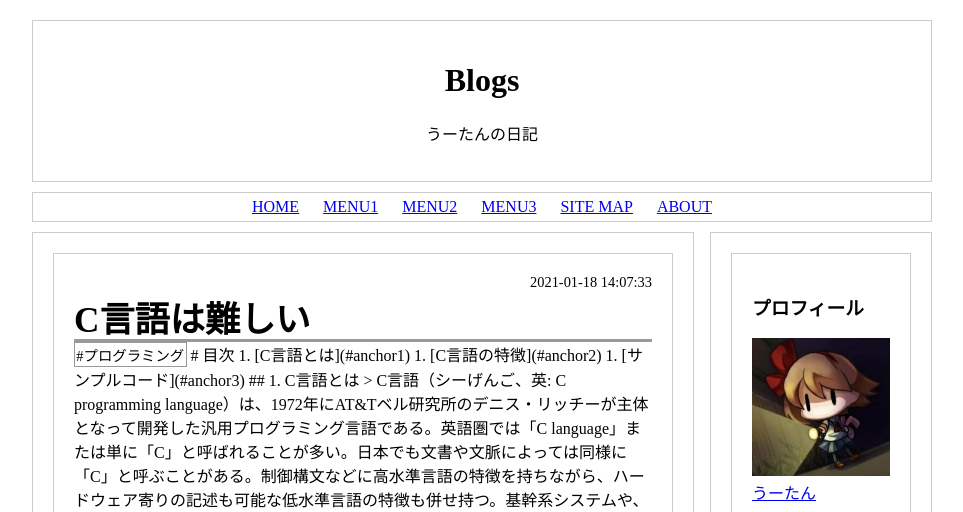
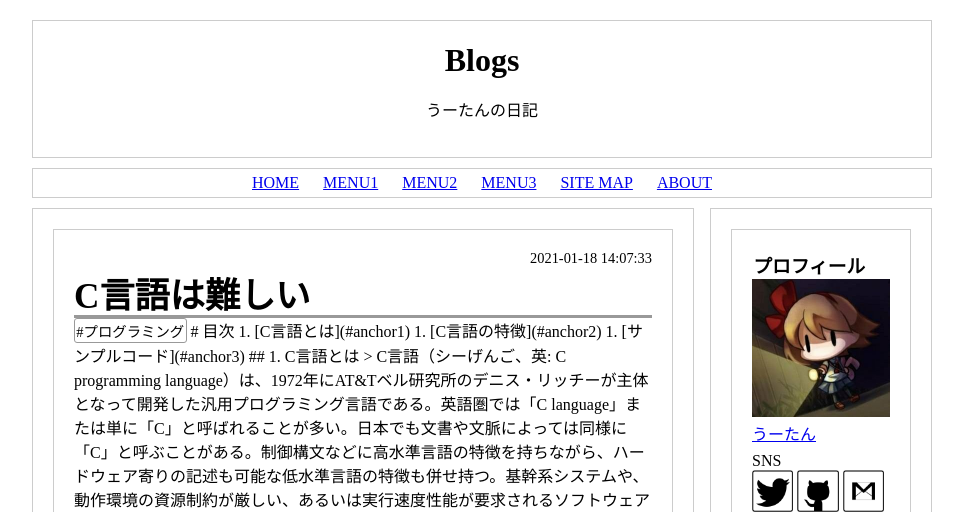
Before and after one commit to OHMORIYUSUKE/Blog-PHP, a PHP site: page / in a window 1280 px wide. Shown: the top 512 px of the page, without its empty margins (158-1121 px from the left). Run offline with PHP 8.4, Linux system fonts and the light colour scheme; some libraries are stand-ins or nearby versions.

Commit message:
スタイル調整

```diff
--- a/index.css
+++ b/index.css
@@ -1,4 +1,10 @@
 @charset "utf-8";
+/*h1リセット*/
+h1{
+    margin: 0 !important;
+    padding: 1.3px !important;
+}
+
 body {
     width:900px;
     margin:20px auto;  /*←上下マージン20px、左右はautoでセンター合わせに*/
@@ -69,6 +75,9 @@ th     { background:#e0e0e0; }
     padding: 1.3px !important;
     border: solid 1px #999;
     display: inline-block;
+    border-radius: 3px;
+    text-decoration: none;
+    color: black;
 }
 /*プロフィール画像*/
 .profile{
--- a/index.php
+++ b/index.php
@@ -22,7 +22,7 @@
 
     </head>
     <body>
-    <!-- ---------------------------------js---------------------------------- -->
+    <!-- ---------------------------------mdをHTMLに変換---------------------------------- -->
     <script>
     $(function() {
 
@@ -183,6 +183,7 @@ void main(){
 ';
 ?>
 <div>
+
 <?php //タイトル.投稿時刻.タグ
 //サニタイジング
 $title = str_replace("<script>", "＜script＞", $title,$n);
@@ -192,7 +193,8 @@ $tag = str_replace("</script>", "＜/script＞", $tag,$n);
 ?>
 <p class="time"><?php print($time); ?></p>
 <h1 class="title"><?php print($title); ?></h1>
-<p class="tag"><?php print($tag); ?></p>
+<a href="#" class="tag"><?php print($tag); ?></a>
+
 <?php //内容
 //サニタイジング
 $text = str_replace("<script>", "＜script＞", $text,$n);
@@ -208,12 +210,14 @@ print($text);
     <h1>プロフィール</h1>
         <img  class="profile" src="images/profile.jpg" alt="画像">
         <a href="http://utan.php.xdomain.jp/profile.html">うーたん</a>
+        <!-- <img src="images/external_link.png" alt="画像" width="14%"> -->
         <p class="sns_text">SNS</p>
         <a href="https://twitter.com/u____tan_"><img class="sns" src="images/twitter.png" alt="画像"></a>
         <a href="https://github.com/OHMORIYUSUKE"><img class="sns" src="images/github.png" alt="画像"></a>
         <a href="mailto:b2190350@photon.chitose.ac.jp"><img class="sns" src="images/gmail.png" alt="画像"></a>
     </section>
 
+    <!-- 検索ボックス -->
     <link href="https://stackpath.bootstrapcdn.com/font-awesome/4.7.0/css/font-awesome.min.css" rel="stylesheet">
 
     <form method="get" action="#" class="search_container">
```
Also changed, not shown: images/external_link.png (added).
